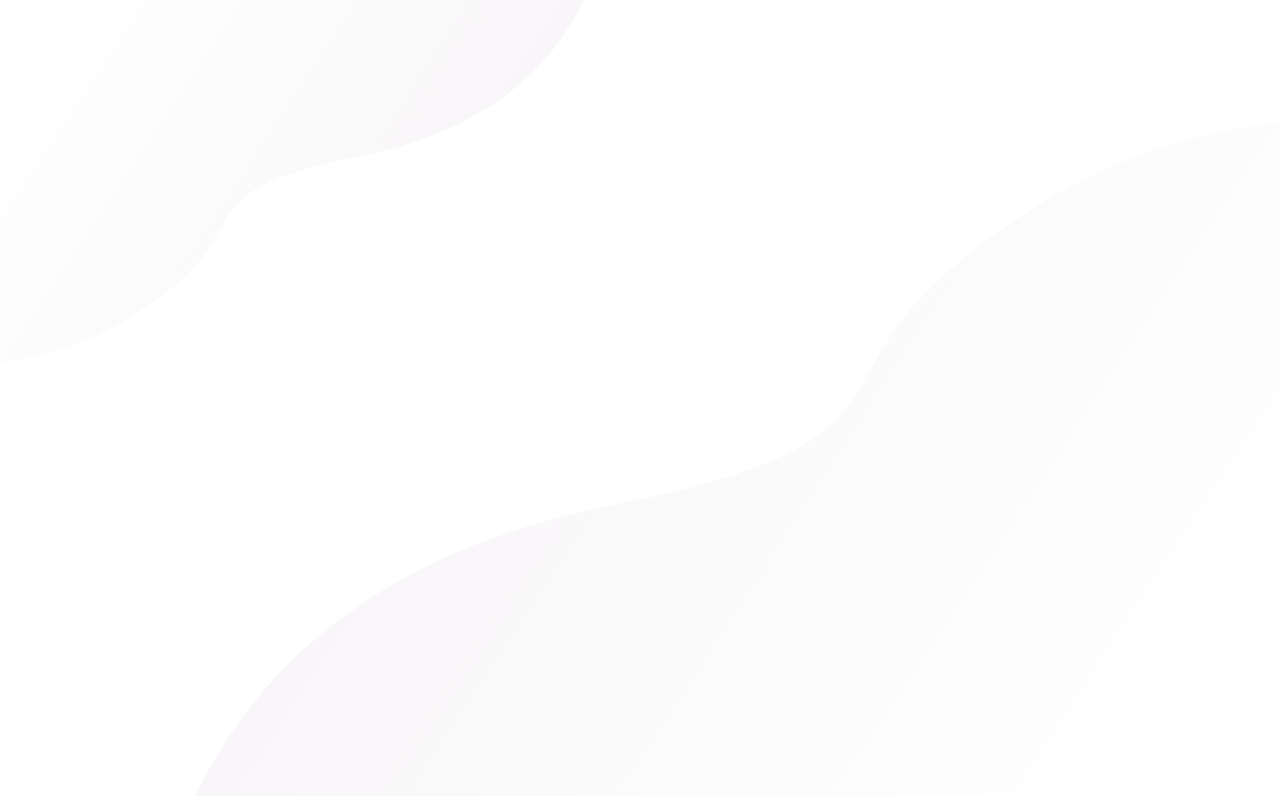
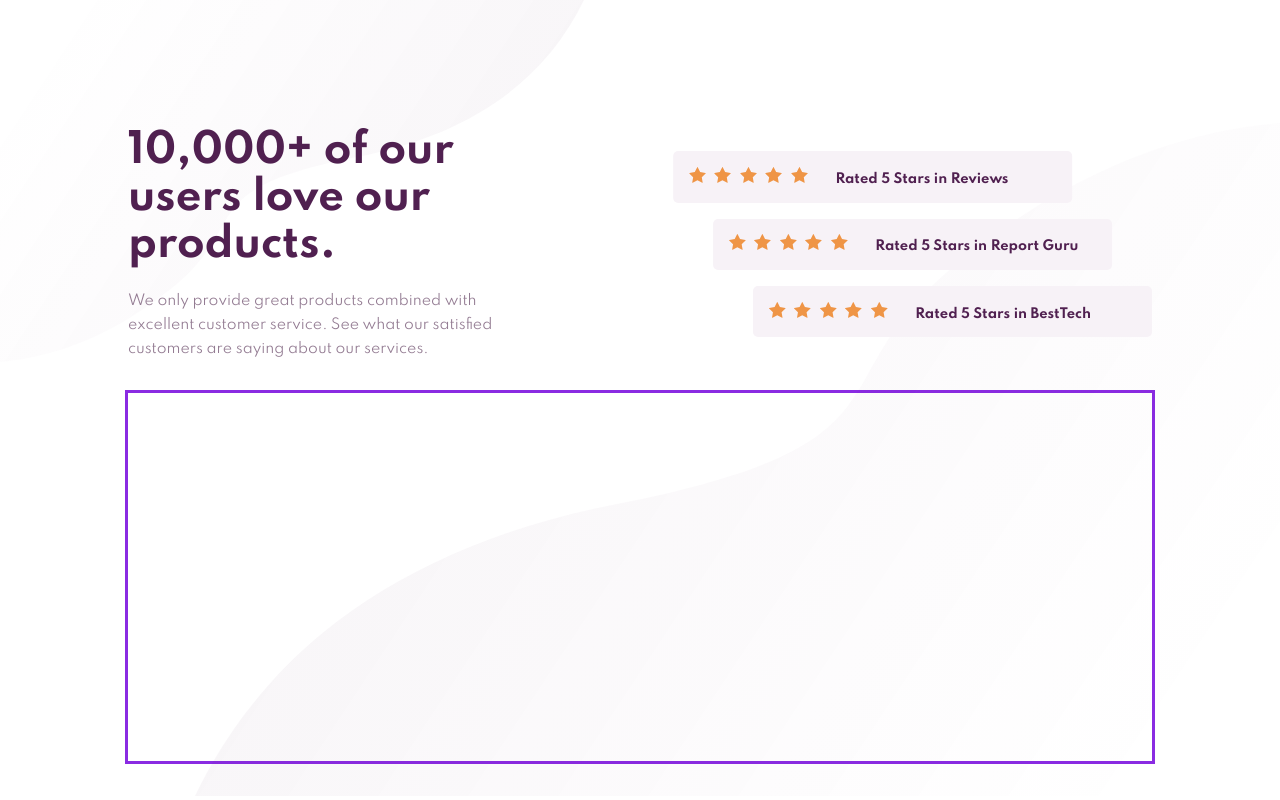
Before and after one commit to ADi2991/FEM-social-proof-section, a website: page index.html in a window 1280 px wide. Drawn offline with Linux system fonts and the light colour scheme.

Commit message:
feat: Add top-content with styles
Signed-off-by: Aditya Rao <adirlzr@gmail.com>

```diff
--- a/index.html
+++ b/index.html
@@ -20,6 +20,46 @@
     <img src="images/bg-pattern-top-desktop.svg" alt="bg-pattern-top"/>
   </span>
 
+  <div class="content">
+    <div class="content-top">
+      <div class="summary">
+        <h1>10,000+ of our users love our products.</h1>
+        <p> We only provide great products combined with excellent customer service.
+          See what our satisfied customers are saying about our services.</p>
+      </div>
+      <div class="content-top-filler"></div>
+      <div class="ratings">
+        <div class="rating-bar">
+            <img src="images/icon-star.svg" alt="icon-star"/>
+            <img src="images/icon-star.svg" alt="icon-star"/>
+            <img src="images/icon-star.svg" alt="icon-star"/>
+            <img src="images/icon-star.svg" alt="icon-star"/>
+            <img src="images/icon-star.svg" alt="icon-star"/>
+          Rated 5 Stars in Reviews
+        </div>
+        <div class="rating-bar">
+            <img src="images/icon-star.svg" alt="icon-star"/>
+            <img src="images/icon-star.svg" alt="icon-star"/>
+            <img src="images/icon-star.svg" alt="icon-star"/>
+            <img src="images/icon-star.svg" alt="icon-star"/>
+            <img src="images/icon-star.svg" alt="icon-star"/>
+          Rated 5 Stars in Report Guru
+        </div>
+        <div class="rating-bar">
+            <img src="images/icon-star.svg" alt="icon-star"/>
+            <img src="images/icon-star.svg" alt="icon-star"/>
+            <img src="images/icon-star.svg" alt="icon-star"/>
+            <img src="images/icon-star.svg" alt="icon-star"/>
+            <img src="images/icon-star.svg" alt="icon-star"/>
+          Rated 5 Stars in BestTech
+        </div>
+      </div>
+    </div>
+    <div class="content-bottom">
+
+    </div>
+  </div>
+
   <span class="bg-bottom-img">
     <img src="images/bg-pattern-bottom-desktop.svg" alt="bg-pattern-bottom" />
   </span>
--- a/scss/_variables.scss
+++ b/scss/_variables.scss
@@ -22,6 +22,6 @@ $white: hsl(0, 0%, 100%);
 $font-weights: ("regular": 400, "medium": 500, "bold": 700);
 
 @mixin theme-font($weight-type) {
-  font-family: 'Spartan', 'sans-serif';
+  font-family: 'Spartan', sans-serif;
   font-weight: map.get($font-weights, $weight-type);
 }
--- a/scss/styles.scss
+++ b/scss/styles.scss
@@ -1,17 +1,107 @@
+@use "sass:map";
 @import "variables";
 
 .bg-top-img {
-  height: 100vh;
-  width: 100vh;
-  position: absolute;
+  position: fixed;
+  top: 0;
+  left: 0;
 }
 
 .bg-bottom-img {
-  position: absolute;
+  position: fixed;
   bottom: 0;
   right: 0;
 }
 
+html {
+  height: 100%;
+  display: flex;
+  justify-content: center;
+}
+
 body {
   margin: 0;
+  //outline: 3px solid red;
+  display: flex;
 }
+
+.content {
+  //outline: 3px solid orange;
+  padding: 7.5% 10%;
+  display: block;
+
+  /* TOP CONTENT */
+
+  .content-top {
+    display: flex;
+    //outline: 3px solid orchid;
+    position: relative;
+    align-items: center;
+    padding: 2rem 0;
+    .summary {
+      width: 50%;
+      flex: 0.75;
+      //outline: 3px solid blue;
+      box-sizing: border-box;
+      text-align: left;
+      @include theme-font("normal");
+      h1 {
+        margin: 0 0 5% 0;
+        color: $magenta-dark;
+        font-size: 40px;
+      }
+      p {
+        margin: 0;
+        color: $dark-gray-magenta;
+        font-size: 14px;
+        line-height: 1.5rem;
+      }
+    }
+
+    .content-top-filler {
+      flex: 0.2;
+    }
+
+    .ratings {
+      //outline: 3px dashed aqua;
+      box-sizing: border-box;
+      width: 50%;
+      display: flex;
+      align-items: flex-end;
+      flex-direction: column;
+      flex: 1 1 0;
+      .rating-bar {
+        margin: 1.5% 0;
+        padding: 3%;
+        border-radius: 5px;
+        background-color: $light-gray-magenta;
+        z-index: 2;
+        @include theme-font('bold');
+        color: $magenta-dark;
+        font-size: 13px;
+        width: 70%;
+        img {
+          margin-right: 5px;
+        }
+        img:nth-of-type(5) {
+          margin-right: 1.5rem;
+        }
+      }
+      div:nth-of-type(1) {
+        transform: translateX(-20%);
+      }
+      div:nth-of-type(2) {
+        transform: translateX(-10%);
+      }
+    }
+  }
+
+  /* BOTTOM CONTENT */
+  .content-bottom {
+    outline: 3px solid blueviolet;
+    display: flex;
+    flex-direction: row;
+    height: 50%;
+    padding: 2rem;
+  }
+}
```
Also changed, not shown: styles.css.
